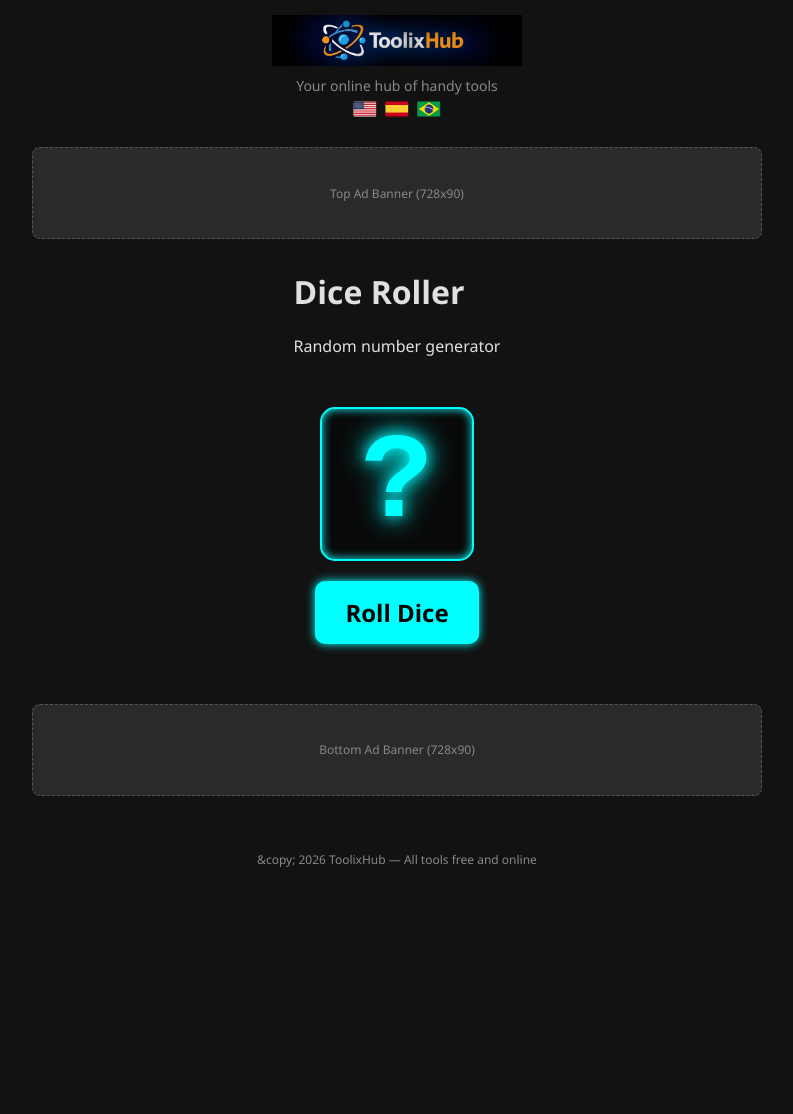
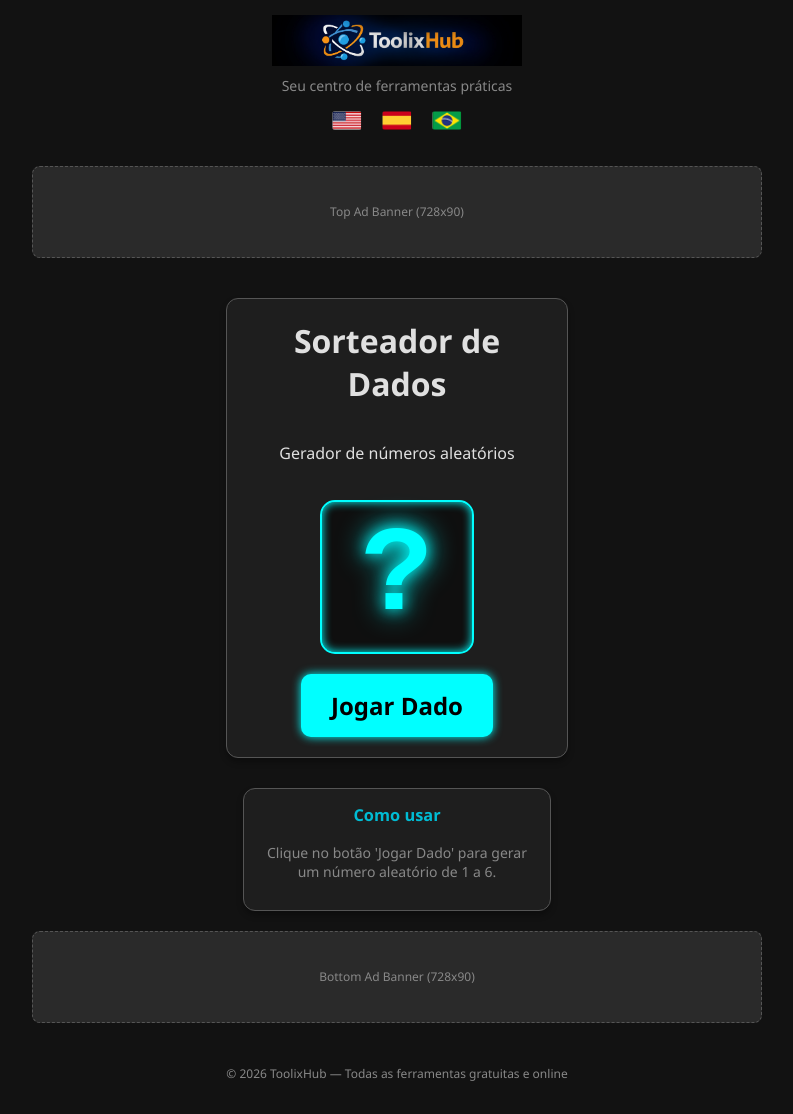
Before and after one commit to toolixhub-app/toolixhub, a Jekyll site: the page dice.html, which Jekyll copies as it is, in a window 1280 px wide. Shown: the whole page, without its empty margins (243-1036 px from the left). Built offline with Jekyll 4.4.1, drawn with Linux system fonts in a browser that asks for light colours; before the commit the page ends 900 px from its top, so only the background shows below that.

Commit message:
Update dice.html

```diff
--- a/dice.html
+++ b/dice.html
@@ -1,10 +1,87 @@
 <!DOCTYPE html>
-<html lang="en">
+<html lang="pt-BR">
 <head>
     <meta charset="UTF-8">
     <meta name="viewport" content="width=device-width, initial-scale=1.0">
-    <title>Dice Roller - ToolixHub</title>
+    <title data-i18n="tool_dice_title">Sorteador de Dados - ToolixHub</title>
     <link rel="stylesheet" href="css/style_v2.css">
+    <style>
+        /* Estilos específicos para o Sorteador de Dados */
+        .dice-wrapper {
+            display: flex;
+            flex-direction: column;
+            align-items: center;
+            padding: 20px;
+            background: var(--container-bg);
+            border-radius: 12px;
+            box-shadow: 0 4px 6px rgba(0,0,0,0.3);
+            border: 1px solid var(--border-color);
+            margin: 20px auto;
+            max-width: 320px;
+        }
+        #dice-result {
+            font-size: 80px;
+            font-weight: bold;
+            color: var(--accent-color);
+            margin: 20px 0;
+            background-color: #121212;
+            width: 120px;
+            height: 120px;
+            display: flex;
+            justify-content: center;
+            align-items: center;
+            border-radius: 20px;
+            border: 2px solid var(--border-color);
+        }
+        #roll-btn {
+            padding: 12px 24px;
+            font-size: 18px;
+            font-weight: bold;
+            border-radius: 8px;
+            cursor: pointer;
+            border: none;
+            background-color: var(--accent-color);
+            color: #000;
+            transition: background 0.2s, transform 0.1s;
+        }
+        #roll-btn:hover { background-color: var(--btn-hover); }
+        #roll-btn:active { transform: scale(0.98); }
+        #roll-btn:disabled { background-color: #555; cursor: not-allowed; }
+
+        /* Estilo do Seletor de Idioma */
+        .lang-selector {
+            text-align: center;
+            padding: 10px;
+        }
+        .lang-selector img {
+            width: 30px;
+            height: auto;
+            margin: 0 5px;
+            cursor: pointer;
+            border-radius: 4px;
+            border: 1px solid transparent;
+        }
+        .lang-selector img:hover {
+            border-color: var(--accent-color);
+        }
+
+        /* Estilo Texto Explicativo */
+        .tool-info {
+            background: var(--container-bg);
+            padding: 15px;
+            margin: 10px auto;
+            border-radius: 12px;
+            box-shadow: 0 4px 6px rgba(0,0,0,0.3);
+            width: 90%;
+            max-width: 320px;
+            font-size: 14px;
+            color: var(--secondary-text);
+            text-align: center;
+            border: 1px solid var(--border-color);
+            box-sizing: border-box;
+        }
+        .tool-info h3 { color: var(--accent-color); margin-top: 0; }
+    </style>
 </head>
 <body>
 
@@ -12,42 +89,69 @@
         <a href="/" style="text-decoration: none;">
             <img src="logo_toolixhub.jpg" alt="ToolixHub Logo" style="width: 250px; height: auto;">
         </a>
-        <p data-i18n="header_subtitle">Your online hub of handy tools</p>
+        <p data-i18n="header_subtitle">Seu centro online de ferramentas práticas</p>
 
         <div class="lang-selector">
-            <a href="#" onclick="changeLanguage('en'); return false;"><img src="bandeira_eua.png" alt="English"></a>
-            <a href="#" onclick="changeLanguage('es'); return false;"><img src="bandeira_espanha.png" alt="Español"></a>
-            <a href="#" onclick="changeLanguage('pt'); return false;"><img src="bandeira_brasil.png" alt="Português"></a>
+            <img src="bandeira_eua.png" alt="English" onclick="changeLanguage('en')">
+            <img src="bandeira_espanha.png" alt="Español" onclick="changeLanguage('es')">
+            <img src="bandeira_brasil.png" alt="Português" onclick="changeLanguage('pt')">
         </div>
     </header>
 
     <div class="ad-space">Top Ad Banner (728x90)</div>
 
     <main>
-        <h1 data-i18n="tool_dice_title">Dice Roller</h1>
-        <p data-i18n="tool_dice_desc">Random number generator</p>
-
         <div class="dice-wrapper">
+            <h1 style="margin-top: 0;" data-i18n="tool_dice_title">Sorteador de Dados</h1>
+            <p data-i18n="tool_dice_desc">Gerador de números aleatórios</p>
 
             <div id="dice-result">?</div>
 
-            <br>
+            <button id="roll-btn" onclick="rollDice()" data-i18n="btn_roll">Jogar Dado</button>
+        </div>
 
-            <button id="roll-btn" onclick="rollDice()" data-i18n="btn_roll">Roll Dice</button>
-        </div>
+        <section class="tool-info">
+            <h3 data-i18n="how_to_title">Como usar</h3>
+            <p data-i18n="how_to_desc">Clique no botão "Jogar Dado" para gerar um número aleatório de 1 a 6.</p>
+        </section>
     </main>
 
     <div class="ad-space">Bottom Ad Banner (728x90)</div>
+
     <footer>
-        <p data-i18n="footer_copyright">&copy; 2026 ToolixHub — All tools free and online</p>
+        <p data-i18n="footer_copyright">&copy; 2026 ToolixHub — Todas as ferramentas gratuitas e online</p>
     </footer>
 
     <script>
-        // Dicionário
+        // Dicionário de Traduções
         const translations = {
-            en: { "header_subtitle": "Your online hub of handy tools", "footer_copyright": "&copy; 2026 ToolixHub — All tools free and online", "tool_dice_title": "Dice Roller", "tool_dice_desc": "Random number generator", "btn_roll": "Roll Dice" },
-            es: { "header_subtitle": "Tu centro de herramientas prácticas", "footer_copyright": "&copy; 2026 ToolixHub — Todas las herramientas gratis y online", "tool_dice_title": "Lanzador de Dados", "tool_dice_desc": "Generador de números aleatorios", "btn_roll": "Lanzar Dado" },
-            pt: { "header_subtitle": "Seu centro de ferramentas práticas", "footer_copyright": "&copy; 2026 ToolixHub — Todas as ferramentas gratuitas e online", "tool_dice_title": "Sorteador de Dados", "tool_dice_desc": "Gerador de números aleatórios", "btn_roll": "Jogar Dado" }
+            en: {
+                "header_subtitle": "Your online hub of handy tools",
+                "footer_copyright": "&copy; 2026 ToolixHub — All tools free and online",
+                "tool_dice_title": "Dice Roller",
+                "tool_dice_desc": "Random number generator",
+                "btn_roll": "Roll Dice",
+                "how_to_title": "How to use",
+                "how_to_desc": "Click the 'Roll Dice' button to generate a random number from 1 to 6."
+            },
+            es: {
+                "header_subtitle": "Tu centro de herramientas prácticas",
+                "footer_copyright": "&copy; 2026 ToolixHub — Todas las herramientas gratis y online",
+                "tool_dice_title": "Lanzador de Dados",
+                "tool_dice_desc": "Generador de números aleatorios",
+                "btn_roll": "Lanzar Dado",
+                "how_to_title": "Cómo utilizar",
+                "how_to_desc": "Haga clic en el botón 'Lanzar Dado' para generar un número aleatorio del 1 al 6."
+            },
+            pt: {
+                "header_subtitle": "Seu centro de ferramentas práticas",
+                "footer_copyright": "&copy; 2026 ToolixHub — Todas as ferramentas gratuitas e online",
+                "tool_dice_title": "Sorteador de Dados",
+                "tool_dice_desc": "Gerador de números aleatórios",
+                "btn_roll": "Jogar Dado",
+                "how_to_title": "Como usar",
+                "how_to_desc": "Clique no botão 'Jogar Dado' para gerar um número aleatório de 1 a 6."
+            }
         };
 
         // Função de Tradução
```
Also changed, not shown: other parts of dice.html (+4 -4 lines).
